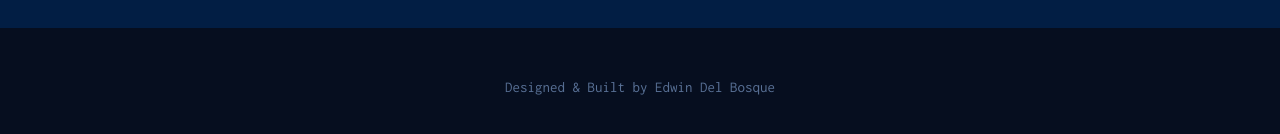
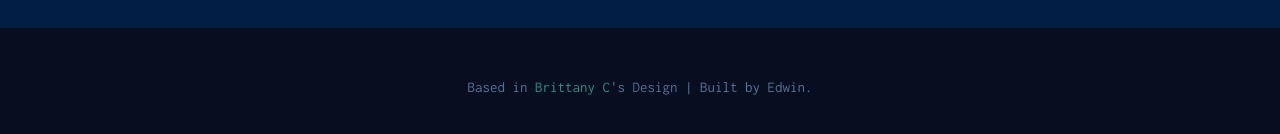
Before and after one commit to royamoussapour/portfolio, a React (Create React App) app: page / in a window 1280 px wide. Shown: the part 7528-7662 px from the top of the page. Built offline with nearby package versions, Linux system fonts and the light colour scheme.

Commit message:
Add footer info

```diff
--- a/src/components/Footer/Footer.js
+++ b/src/components/Footer/Footer.js
@@ -4,7 +4,16 @@ import './Footer.scss';
 const Footer = () => {
 	return (
 		<footer className='Footer' name='Footer'>
-			<p>Designed & Built by Edwin Del Bosque</p>
+			<p>
+				Based in{' '}
+				<a
+					href='https://brittanychiang.com'
+					target='_blank'
+					rel='noopener noreferrer'>
+					Brittany C
+				</a>
+				's Design | Built by Edwin.
+			</p>
 		</footer>
 	);
 };
--- a/src/components/Footer/Footer.scss
+++ b/src/components/Footer/Footer.scss
@@ -8,6 +8,16 @@
 	justify-content: center;
 	align-items: center;
 	cursor: default;
+
+	a {
+		color: #64ffdb85;
+		text-decoration: none;
+		transition: 0.2s;
+
+		&:hover {
+			color: rgba(255, 47, 82, 0.685);
+		}
+	}
 
 	p {
 		font-family: 'Inconsolata';
```
